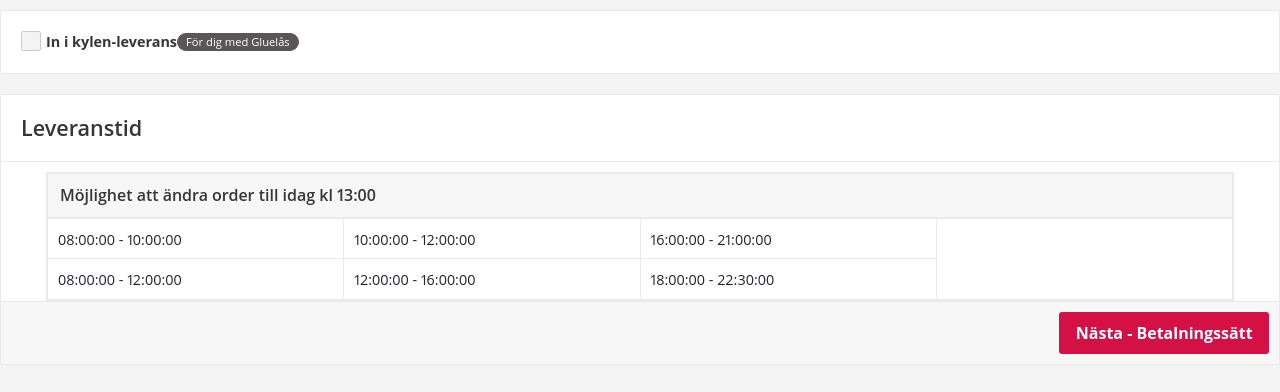
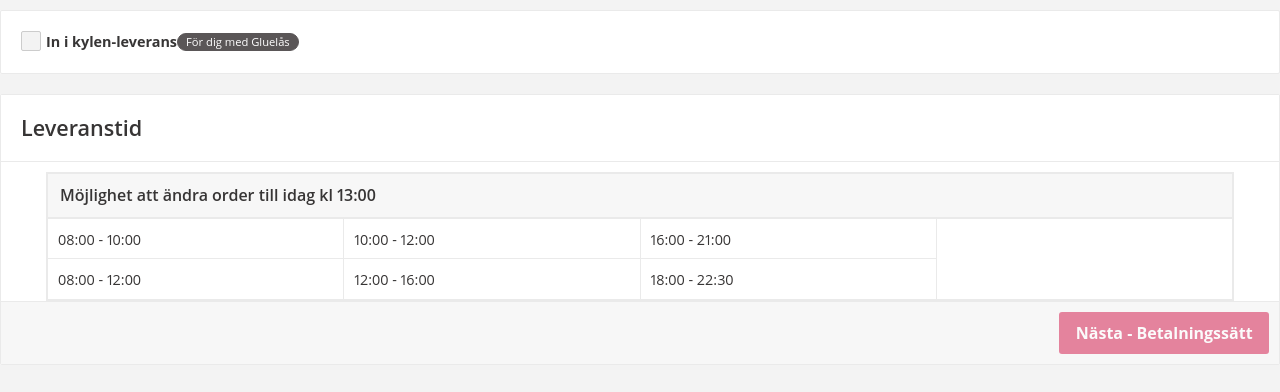
Before and after one commit to grimgoon/code-test-2019-07-food-delivery, a React (Create React App) app in the folder frontend/: page / in a window 1280 px wide. Shown: the top 392 px of the page. Built offline with nearby package versions, Linux system fonts and the light colour scheme; the HTML template or start-up script is replaced by a standard one.

Commit message:
slice time for view & set-up enable/disable button

```diff
--- a/frontend/public/index.html
+++ b/frontend/public/index.html
@@ -20,13 +20,6 @@
       Learn how to configure a non-root public URL by running `npm run build`.
     -->
     <title>Code Test - Food Delivery</title>
-
-    <link
-      rel="stylesheet"
-      href="https://maxcdn.bootstrapcdn.com/bootstrap/4.3.1/css/bootstrap.min.css"
-      integrity="sha384-ggOyR0iXCbMQv3Xipma34MD+dH/1fQ784/j6cY/iJTQUOhcWr7x9JvoRxT2MZw1T"
-      crossorigin="anonymous"
-    />
   </head>
   <body>
     <noscript>You need to enable JavaScript to run this app.</noscript>
--- a/frontend/src/App.js
+++ b/frontend/src/App.js
@@ -1,13 +1,13 @@
-import React from 'react';
-import Header from './components/Header/Header';
+import React, { useState } from "react";
+import Header from "./components/Header/Header";
 import DeliveryTime from "./components/DeliveryTime/DeliveryTime";
 
-
 function App() {
+  const [inHomeAvailable, setInHomeAvailable] = useState(false);
   return (
-  <>
-    <Header/>
-    <DeliveryTime/>
+    <>
+      <Header setInHomeAvailable={setInHomeAvailable} />
+      <DeliveryTime isInHomeAvailable={inHomeAvailable} />
     </>
   );
 }
--- a/frontend/src/components/DeliveryTime/DeliveryTime.js
+++ b/frontend/src/components/DeliveryTime/DeliveryTime.js
@@ -15,7 +15,7 @@ const DeliveryTime = props => {
       key={data.deliveryTimeId}
       data={data}
       activeItem={activeItem}
-      setActive={id => setActiveItem(id)}
+      setActive={setActiveItem}
     />
   ));
 
@@ -33,7 +33,7 @@ const DeliveryTime = props => {
         </h4>
         <ul className="time-picker table">{deliveryItems}</ul>
       </div>
-      <DeliveryTimeFooter />
+      <DeliveryTimeFooter isButtonDisabled={!activeItem}/>
     </section>
   );
 };
--- a/frontend/src/components/DeliveryTime/DeliveryTimeFooter/DeliveryTimeFooter.js
+++ b/frontend/src/components/DeliveryTime/DeliveryTimeFooter/DeliveryTimeFooter.js
@@ -1,11 +1,14 @@
 import React from "react";
 
-const DeliveryTimeFooter = () => (
-  <div className="panel-footer">
-    <button className="pull-right" type="button">
-      <strong>Nästa - Betalningssätt</strong>
-    </button>
-  </div>
-);
+const DeliveryTimeFooter = props => {
+  const { isButtonDisabled } = props;
+  return (
+    <div className="panel-footer">
+      <button className="pull-right" type="button" disabled={isButtonDisabled}>
+        <strong>Nästa - Betalningssätt</strong>
+      </button>
+    </div>
+  );
+};
 
 export default DeliveryTimeFooter;
--- a/frontend/src/components/DeliveryTime/DeliveryTimeItem/DeliveryTimeItem.js
+++ b/frontend/src/components/DeliveryTime/DeliveryTimeItem/DeliveryTimeItem.js
@@ -1,7 +1,7 @@
 import React from "react";
 
 const DeliveryTimeItem = props => {
-  const {
+  let {
     deliveryTimeId,
     deliveryDate,
     startTime,
@@ -10,6 +10,9 @@ const DeliveryTimeItem = props => {
   } = props.data;
   const { activeItem, setActive } = props;
   const isActive = activeItem === deliveryTimeId ? "active" : "";
+
+  startTime = startTime.slice(0, 5);
+  stopTime = stopTime.slice(0, 5);
 
   return (
     <li
--- a/frontend/src/components/Header/Header.js
+++ b/frontend/src/components/Header/Header.js
@@ -1,13 +1,25 @@
 import React from "react";
 
-const Header = () => {
+const Header = props => {
+  const { setInHomeAvailable } = props;
+
+  const inputHandler = e => {
+    setInHomeAvailable(e.target.checked);
+  };
+
   return (
     <section className="panel panel-collapsed">
       <div className="panel-summary">
         <div>
-          <input id="in-home" name="in-home-check" type="checkbox" />
+          <input
+            id="in-home"
+            name="in-home-check"
+            type="checkbox"
+            onChange={inputHandler}
+          />
           <label className="whitespace-none" htmlFor="in-home">
-            <span/>In i kylen-leverans
+            <span />
+            In i kylen-leverans
             <div className="tag tag-default">För dig med Gluelås</div>
           </label>
         </div>
```
